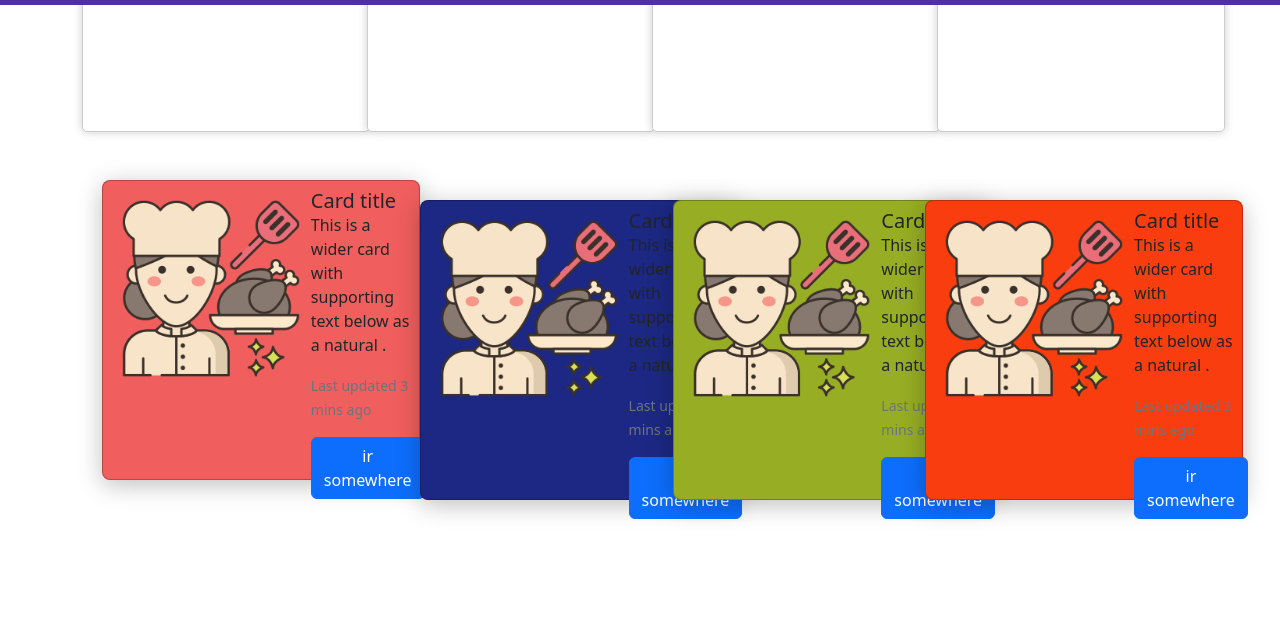
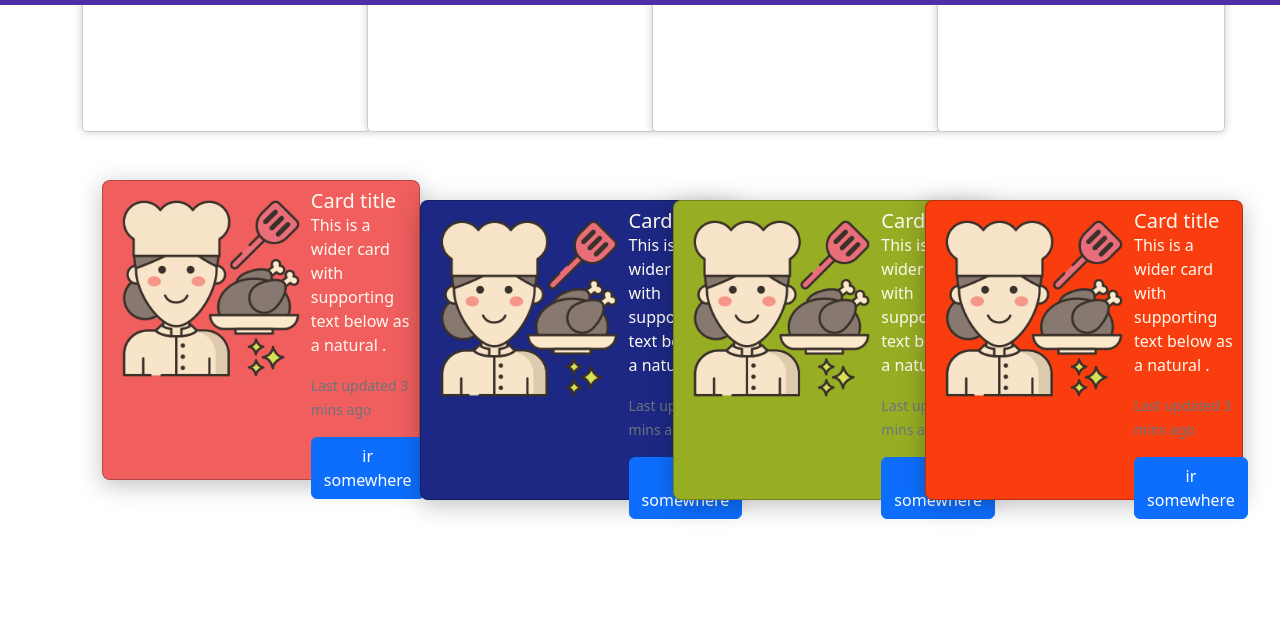
Before and after one commit to Gregory-reyes/restaurante_en_casa, a website: page menu.html in a window 1280 px wide. In both pictures the pointer is over the element 260 px from the left and 1030 px from the top of the page. Shown: the part 681-1303 px from the top of the page. Drawn offline with nearby package versions, Linux system fonts and the light colour scheme.

Commit message:
ajustes de estilos del nuevo menú Prueba 2

```diff
--- a/css/estilos.css
+++ b/css/estilos.css
@@ -60,7 +60,6 @@ body{
     left: 0;
     min-height: 300px;
     min-width: 300px;
-    background-color: rgb(250, 245, 235);
 }
 
 .carousel-caption{
@@ -165,6 +164,7 @@ body{
     width: 320px;
     height: 300px;
     padding: 8px;
+    color: floralwhite;
     background-color: white;
     border-radius: 8px;
     transition: 0.6s ease-in-out;
@@ -195,7 +195,7 @@ body{
 
   .card2:hover{
     transform: translateY(-20px);
-    font-weight: lighter;
+    font-weight: 7;
     cursor: pointer;
   }
 
```
